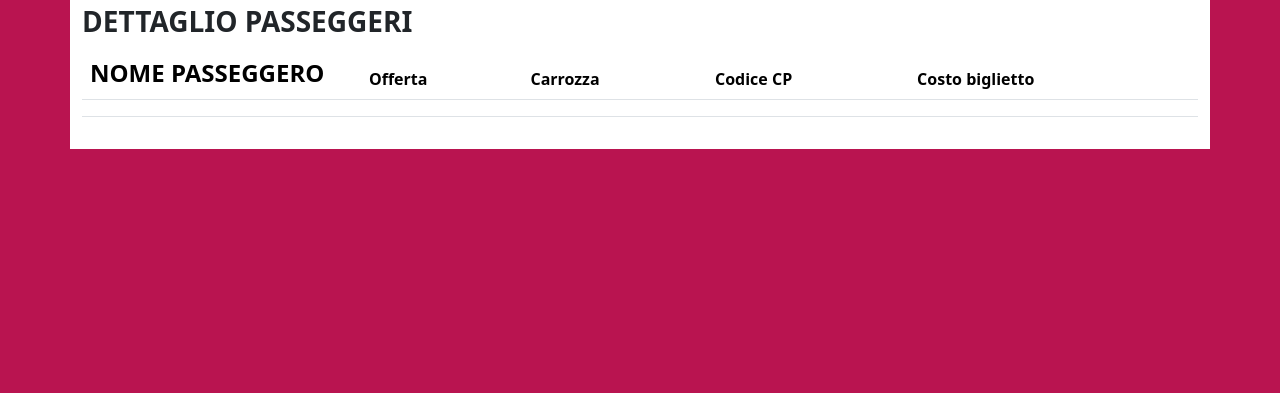
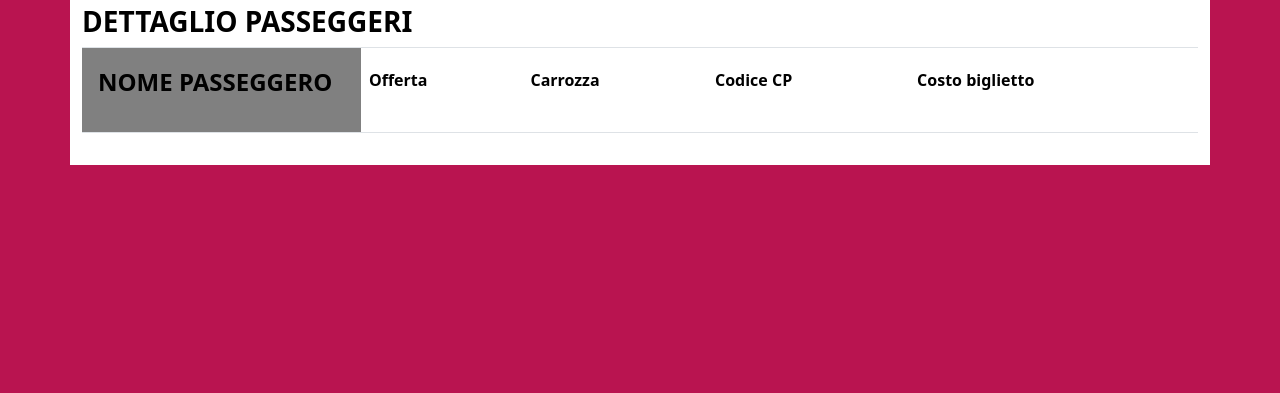
Before and after one commit to giuseppesciacca/js-biglietto-treno-form, a plain HTML site: page index.html in a window 1280 px wide. Shown: the part 407-800 px from the top of the page. Drawn offline with nearby package versions, Linux system fonts and the light colour scheme.

Commit message:
[add] style [clean] css

```diff
--- a/assets/css/style.css
+++ b/assets/css/style.css
@@ -6,18 +6,25 @@
     background-color: var(--my-primary);
 }
 
-.text_my_primary {
-    color: var(--my-primary);
+.bg_my_secondary {
+    background-color: grey !important;
 }
 
+.text_my_primary,
 label {
     color: var(--my-primary);
 }
 
-input, select {
+input,
+select {
     border: 2px solid var(--my-primary);
 }
 
-.nome_pass {
-    background-color: grey;
+button:hover {
+    color: var(--my-primary) !important;
+    border: 2px solid orange !important;
 }
+
+button:active {
+    scale: 0.9;
+}
--- a/assets/js/main.js
+++ b/assets/js/main.js
@@ -54,4 +54,4 @@ document.getElementById('erase').addEventListener('click', function () {
     name.value = "";
     distance.value = "";
     age.value = "";
-})
+});
--- a/index.html
+++ b/index.html
@@ -57,15 +57,15 @@
         </section>
         <!-- calcola prezzo form -->
 
-        <section class="tuo_biglietto">
+        <section class="text-black">
             <h1 class="text-center text-white fw-bolder pt-4">IL TUO BIGLIETTO</h1>
 
             <div class="container bg-white py-3">
                 <h3 class="fw-bold">DETTAGLIO PASSEGGERI</h3>
-                <table class="table">
+                <table class="table table-borderless border-top border-bottom text-black">
                     <thead>
                         <tr>
-                            <th class="w-25 fs-4">NOME PASSEGGERO</th>
+                            <th class="w-25 fs-4 bg_my_secondary pt-3 ps-3 pb-0">NOME PASSEGGERO</th>
                             <th>Offerta</th>
                             <th>Carrozza</th>
                             <th>Codice CP</th>
@@ -74,11 +74,11 @@
                     </thead>
                     <tbody>
                         <tr class="">
-                            <td class="user_data fs-5 fw-bold"></td>
-                            <td class="type_ticket"></td>
-                            <td class="user_cabin"></td>
-                            <td class="user_code"></td>
-                            <td class="price_ticket"></td>
+                            <td class="user_data fs-5 fw-bold bg_my_secondary pt-0 ps-3"></td>
+                            <td class="type_ticket pt-4"></td>
+                            <td class="user_cabin pt-4"></td>
+                            <td class="user_code pt-4"></td>
+                            <td class="price_ticket pt-4"></td>
                         </tr>
                     </tbody>
                 </table>
```
